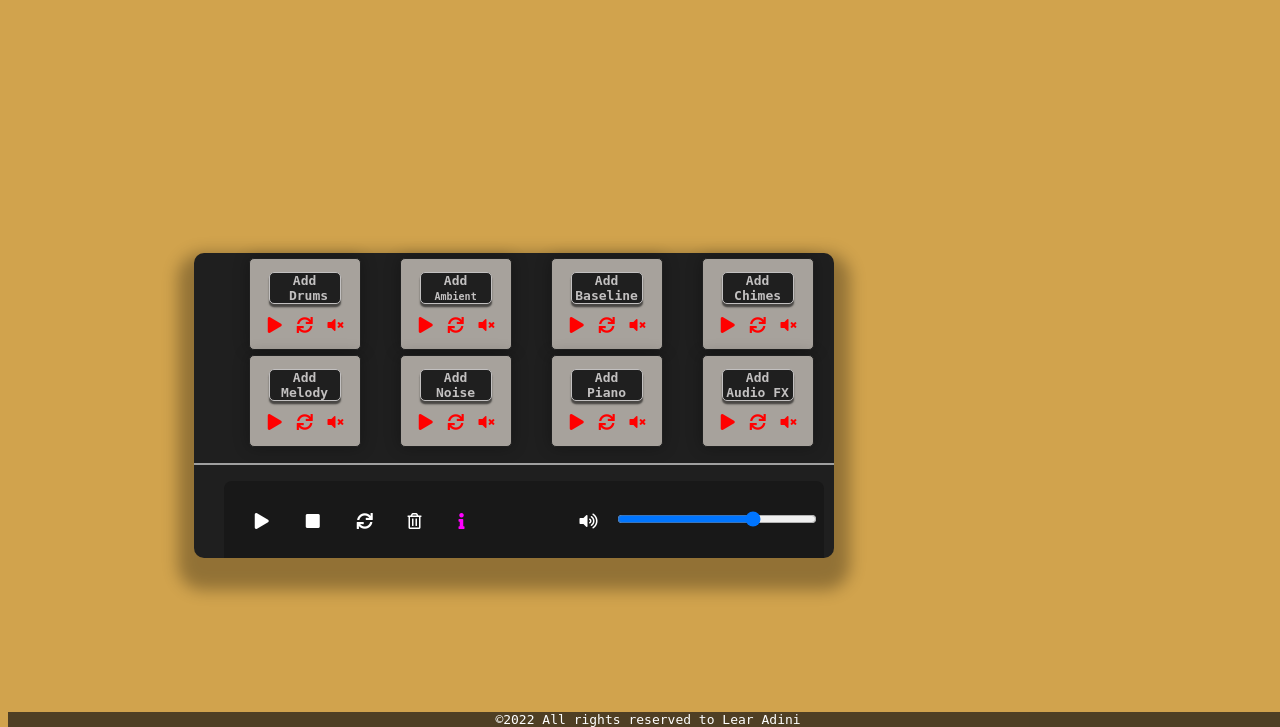
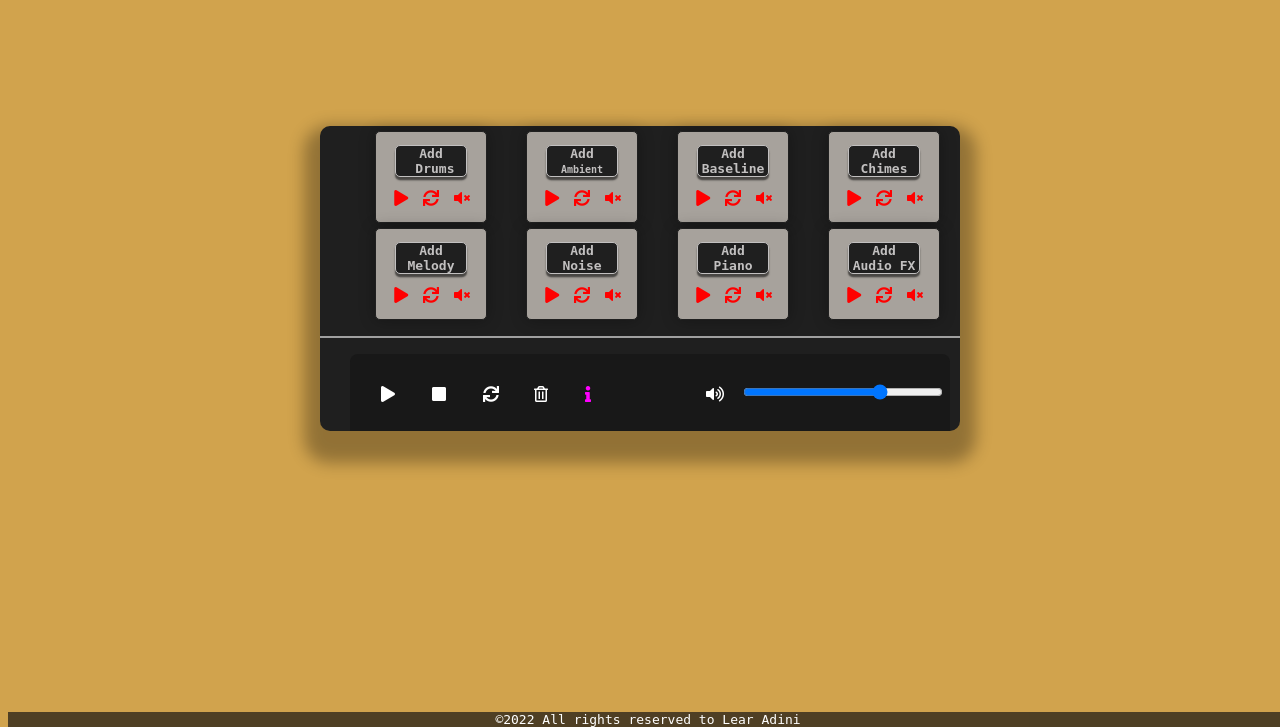
Before and after one commit to LearAdini/JS-Looper, a PHP site: page / in a window 1280 px wide. Shown: the part 73-800 px from the top of the page. Run offline with PHP 8.4, Linux system fonts and the light colour scheme; some libraries are stand-ins or nearby versions.

Commit message:
Minor Changes

```diff
--- a/styles.css
+++ b/styles.css
@@ -1,4 +1,3 @@
-
 body { background-color: rgb(209, 163, 77)}
 
 p {border: 1.7px solid rgb(160, 160, 160);background-color: rgb(160, 160, 160);}
@@ -77,8 +76,7 @@ li i:hover{transform:scale(1.1);}
   box-shadow: 0 1rem 1rem 1rem rgba(0, 0, 0, 0.3);
   border-radius: 10px;
   max-width: 40rem;
-  margin-top:20%;
-  margin-left:-20%;
+  margin-top:10%;
   background-color: rgb(31, 31, 31);
   display: inline-block;
   animation: fadeIn 2s;
```
